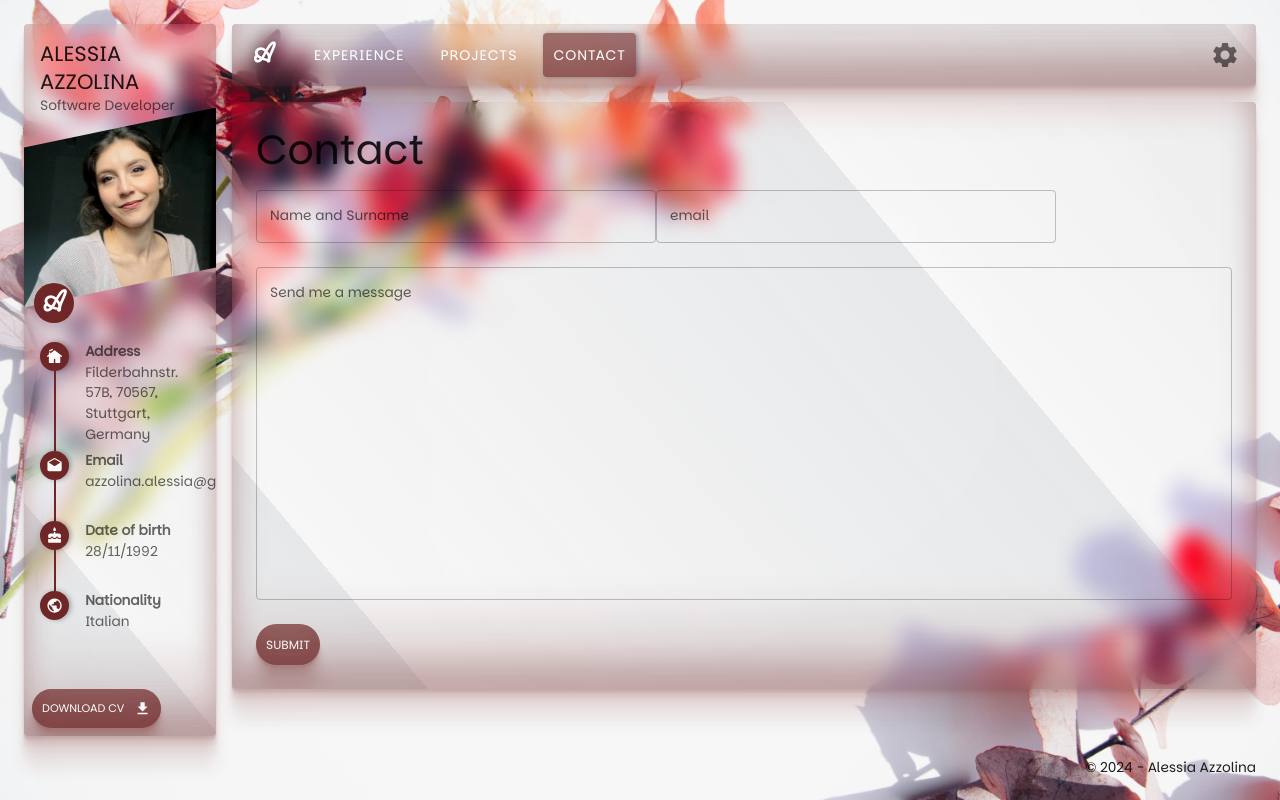
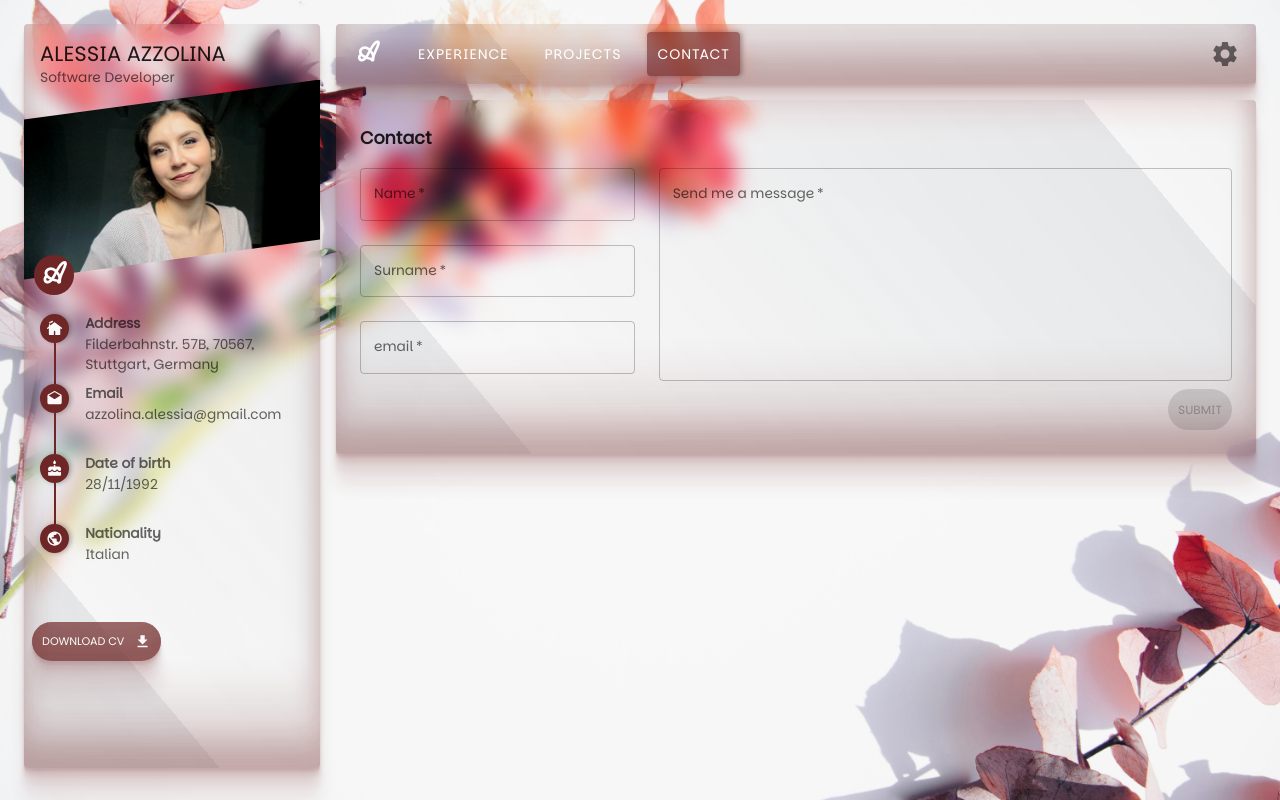
Before and after one commit to AlessiAzzol/my-portfolio, a React (Vite) app: page /my-portfolio/contact in a window 1280 px wide. Built offline with nearby package versions, Linux system fonts and the light colour scheme.

Commit message:
added services

```diff
--- a/src/App.jsx
+++ b/src/App.jsx
@@ -20,20 +20,23 @@ function App() {
 			<ThemeProviderWrapper>
 
 				<CssBaseline />
-				<Grid container rowSpacing={1} columnSpacing={2}
+				<Grid container rowSpacing={1} columnSpacing={2} size={12}
 					sx={{
 						height: "100vh",
+						display: "flex",
+						justifyContent: "center",
 						backgroundImage: (theme) => theme.custom.background,
 						backgroundPosition: 'center',
 						backgroundRepeat: 'no-repeat',
 						backgroundSize: 'cover',
 						padding: 3,
+						overflow: "auto",
 					}}>
-					<Grid item="true" size={{ xs: 12, sm: 6, md: 3, lg: 2 }}>
+					<Grid item="true" size={{ xs: 12, sm: 6, md: 3, lg: 3, xl: 3, }} sx={{ height: "100%" }}>
 						<Sidenav img={profile} />
 					</Grid>
-					<Grid item="true" size={{ xs: 12, sm: 6, md: 9, lg: 10 }}>
 
+					<Grid item="true" size={{ xs: 12, sm: 6, md: 9, lg: 9, xl: 8, }}>
 						<Router>
 							<Routes>
 								<Route path="/" element={<Layout />}>
--- a/src/components/Footer/Footer.jsx
+++ b/src/components/Footer/Footer.jsx
@@ -1,8 +1,10 @@
+import Box from '@mui/material/Box';
+
 function Footer() {
 	return (
-		<footer style={{ textAlign: 'right' }} >
+		<Box sx={{ textAlign: 'right' }} >
 			<p>&copy; {new Date().getFullYear()} - Alessia Azzolina</p>
-		</ footer>
+		</ Box>
 	);
 }
 
--- a/src/components/Header/Header.jsx
+++ b/src/components/Header/Header.jsx
@@ -11,7 +11,7 @@ function Header() {
 	const location = useLocation();
 
 	return (
-		<Card sx={{ marginBottom: 2, display: 'flex', justifyContent: 'space-between', alignItems: 'center', }}>
+		<Card sx={{ marginBottom: 2, display: 'flex', justifyContent: 'space-between', alignItems: 'center', height: 60 }}>
 			<Box sx={{ display: 'flex', flexGrow: 1, alignItems: 'center', padding: 0 }}>
 				<Button
 					key='home'
--- a/src/components/Profile/Profile.jsx
+++ b/src/components/Profile/Profile.jsx
@@ -26,11 +26,15 @@ function Profile(props) {
 	};
 
 	return (
-		<Card>
+		<Card sx={{
+			padding: 0,
+			flexGrow: 1,
+			height: "93vh",
+		}}>
 			<CardHeader title={data.profile.title} subheader={data.profile.subheader} />
 			<CardMedia image={props.img} sx={{ clipPath: "polygon(0 20%, 100% 0, 100% 80%, 0% 100%)", height: "200px", marginTop: "-25px" }} />
 			<Avatar sx={{ marginTop: "-25px", marginLeft: "10px", fontFamily: 'Bonbon', fontWeight: 'bold', fontSize: 'xx-large', }}>A</Avatar>
-			<CardContent sx={{ padding: "0" }}>
+			<CardContent sx={{ padding: 0, }}>
 				<CustomTimeline children={data.profile.menu} />
 			</CardContent>
 			<CardActions>
--- a/src/components/Timeline/CustomTimeline.jsx
+++ b/src/components/Timeline/CustomTimeline.jsx
@@ -17,12 +17,12 @@ function CustomTimeline({ children }) {
 			{children.map((child, index) => (
 				<TimelineItem key={index} >
 					<TimelineSeparator>
-						<TimelineDot sx={{ margin: "0", }}>{child.icon}</TimelineDot>
+						<TimelineDot sx={{ margin: 0, }}>{child.icon}</TimelineDot>
 						{index !== children.length - 1 && (
 							<TimelineConnector />
 						)}
 					</TimelineSeparator>
-					<TimelineContent sx={{ paddingTop: "0", }} color="textSecondary">
+					<TimelineContent sx={{ paddingTop: 0, }} color="textSecondary">
 						<Typography><strong>{child.title}</strong></Typography>
 						<Typography variant="caption"><em>{child.date}</em></Typography>
 						<Typography>{child.content}</Typography>
--- a/src/data/resumeData.jsx
+++ b/src/data/resumeData.jsx
@@ -49,16 +49,31 @@ export default {
 		},
 		pages: {
 			home: {
-				section: [
+				section1:
 				{
 					title: "About me",
 					description: "I am a creative thinker who enjoys exploring innovative solutions from different perspectives. With a strong background in backend development, I bring strong analytical skills and the ability to approach challenges both independently and collaboratively.",
 				},
-					{
+				section2: {
 					title: "Services",
+					description: "",
+					skills: [
+						{ title: "JAVA", level: 100 },
+						{ title: "Spring Boot", level: 90 },
+						{ title: "Web Services", level: 90 },
+						{ title: "Postman", level: 90 },
+						{ title: "Relational Database", level: 75 },
+						{ title: "HTML, CSS", level: 60 },
+						{ title: "Python, Django", level: 40 },
+						{ title: "Angular JS", level: 30 },
+						{ title: "React", level: 30 },
+					],
+				},
+				section3: {
+					title: "Hobbies",
 					description: "TODO",
-					},
-				]
+				}
+
 			},
 			resume: {
 				title: "Experience",
@@ -97,20 +112,6 @@ export default {
 						},
 					]
 				},
-				skills: {
-					title: "Skills",
-					section: [
-						{ title: "HTML", level: 90 },
-						{ title: "CSS", level: 80 },
-						{ title: "JavaScript", level: 85 },
-						{ title: "React", level: 90 },
-						{ title: "Angular", level: 80 },
-						{ title: "Vue", level: 75 },
-						{ title: "Java", level: 85 },
-						{ title: "C++", level: 80 },
-						{ title: "Python", level: 75 },
-					]
-				},
 			},
 			portfolio: {
 				title: "Portfolio",
@@ -119,9 +120,13 @@ export default {
 			},
 			contact: {
 				title: "Contact",
-				name: "Name and Surname",
+				name: "Name",
+				surname: "Surname",
 				email: "email",
 				defaultValue: "Send me a message",
+				success: "Message sent successfully.",
+				helperText: "Please enter a valid e-mail address",
+				error: "Error sending message.",
 			},
 		},
 	},
@@ -149,16 +154,30 @@ export default {
 		},
 		pages: {
 			home: {
-				section: [
-					{
+				section1: {
 					title: "Su di me",
 					description: "Sono una persona creativa che ama esplorare soluzioni innovative da diverse prospettive. Con un solido background nello sviluppo backend, possiedo forti capacità analitiche e l'abilità di affrontare le sfide sia in modo indipendente che collaborativo.",
 				},
-					{
+				section2: {
 					title: "Servizi",
+					description: "",
+					skills: [
+						{ title: "JAVA", level: 100 },
+						{ title: "Spring Boot", level: 90 },
+						{ title: "Web Services", level: 90 },
+						{ title: "Postman", level: 90 },
+						{ title: "Relational Database", level: 75 },
+						{ title: "HTML, CSS", level: 60 },
+						{ title: "Python, Django", level: 40 },
+						{ title: "Angular JS", level: 30 },
+						{ title: "React", level: 30 },
+					],
+				},
+				section3: {
+					title: "Tempo libero",
 					description: "TODO",
-					},
-				]
+				}
+
 			},
 			resume: {
 				title: "Esperienza",
@@ -197,20 +216,7 @@ export default {
 						},
 					]
 				},
-				skills: {
-					title: "Skills",
-					section: [
-						{ title: "HTML", level: 90 },
-						{ title: "CSS", level: 80 },
-						{ title: "JavaScript", level: 85 },
-						{ title: "React", level: 90 },
-						{ title: "Angular", level: 80 },
-						{ title: "Vue", level: 75 },
-						{ title: "Java", level: 85 },
-						{ title: "C++", level: 80 },
-						{ title: "Python", level: 75 },
-					]
-				},
+
 			},
 			portfolio: {
 				title: "Progetti",
@@ -219,9 +225,13 @@ export default {
 			},
 			contact: {
 				title: "Contatti",
-				name: "Nome e cognome",
+				name: "Nome",
+				surname: "Cognome",
 				email: "email",
 				defaultValue: "Scrivi un messaggio",
+				success: "Messaggio inviato correttamente.",
+				helperText: "Inserisci un indirizzo email valido",
+				error: "Si è verificato un errore nell'invio del messaggio.",
 			},
 		},
 	},
@@ -249,16 +259,31 @@ export default {
 		},
 		pages: {
 			home: {
-				section: [
+				section1:
 				{
 					title: "Über mich",
 					description: "Ich bin eine kreative Person, die gerne innovative Lösungen aus verschiedenen Perspektiven erforscht. Mit einem starken Hintergrund in der Backend-Entwicklung, bringe ich ausgeprägte analytische Fähigkeiten sowie die Fähigkeit mit und gehe Herausforderungen sowohl eigenständig als auch im Team an.",
 				},
-					{
+				section2: {
 					title: "Leistungen",
+					description: "",
+					skills: [
+						{ title: "JAVA", level: 100 },
+						{ title: "Spring Boot", level: 90 },
+						{ title: "Web Services", level: 90 },
+						{ title: "Postman", level: 90 },
+						{ title: "Relational Database", level: 75 },
+						{ title: "HTML, CSS", level: 60 },
+						{ title: "Python, Django", level: 40 },
+						{ title: "Angular JS", level: 30 },
+						{ title: "React", level: 30 },
+					],
+				},
+				section3: {
+					title: "Hobbys",
 					description: "TODO",
-					},
-				]
+				}
+
 			},
 			resume: {
 				title: "Erfahrung",
@@ -297,20 +322,6 @@ export default {
 						},
 					]
 				},
-				skills: {
-					title: "Skills",
-					section: [
-						{ title: "HTML", level: 90 },
-						{ title: "CSS", level: 80 },
-						{ title: "JavaScript", level: 85 },
-						{ title: "React", level: 90 },
-						{ title: "Angular", level: 80 },
-						{ title: "Vue", level: 75 },
-						{ title: "Java", level: 85 },
-						{ title: "C++", level: 80 },
-						{ title: "Python", level: 75 },
-					]
-				},
 			},
 			portfolio: {
 				title: "Projekte",
@@ -319,9 +330,13 @@ export default {
 			},
 			contact: {
 				title: "Kontakt",
-				name: "Vorname und Name",
+				name: "Vorname",
+				surname: "Nachname",
 				email: "email",
 				defaultValue: "Eine Nachricht senden",
+				success: "Nachricht korrekt gesendet.",
+				helperText: "Bitte geben Sie eine gültige E-Mail ein",
+				error: "Ein Fehler ist aufgetreten, die Nachricht wurde nicht gesendet.",
 			},
 		},
 	}
--- a/src/pages/Contact.jsx
+++ b/src/pages/Contact.jsx
@@ -4,6 +4,7 @@ import { useLanguage } from '../context/LanguageContext.jsx';
 import { Button } from '@mui/material';
 import { useState } from 'react';
 import emailjs from "@emailjs/browser";
+import Grid from '@mui/material/Grid2';
 
 
 function Contact() {
@@ -11,11 +12,20 @@ function Contact() {
 
 	const [formData, setFormData] = useState({
 		name: "",
+		surname: "",
 		email: "",
 		message: "",
 	});
 
+	const [emailError, setEmailError] = useState(false);
+
 	const handleChange = (e) => {
+		setFormData({ ...formData, [e.target.name]: e.target.value });
+	};
+
+	const handleEmailChange = (e) => {
+		const emailPattern = /^[^\s@]+@[^\s@]+\.[^\s@]+$/;
+		setEmailError(e.target.value && !emailPattern.test(e.target.value));
 		setFormData({ ...formData, [e.target.name]: e.target.value });
 	};
 
@@ -27,7 +37,7 @@ function Contact() {
 				import.meta.env.VITE_EMAILJS_SERVICE_ID,
 				import.meta.env.VITE_EMAILJS_TEMPLATE_ID,
 				{
-					from_name: formData.name,
+					from_name: formData.name + " " + formData.surname,
 					to_name: "Alessia",
 					reply_to: formData.email,
 					message: formData.message,
@@ -35,24 +45,30 @@ function Contact() {
 				import.meta.env.VITE_EMAILJS_PUBLIC_KEY
 			)
 			.then(
-				(response) => {
-					alert("Email inviata con successo!");
-					setFormData({ name: "", email: "", message: "" });
+				() => {
+					alert(data.pages.contact.success);
+					setFormData({ name: "", surname: "", email: "", message: "" });
 				},
 				(error) => {
-					alert("Errore durante l'invio dell'email.");
+					alert(data.pages.contact.success);
 					console.error(error);
 				}
 			);
 	};
 
 	return (
-		<Card sx={{ padding: 3 }}>
-			<Typography variant="h3">{data.pages.contact.title}</Typography>
+		<Card sx={{
+			padding: 3,
+			flexGrow: 1,
+			overflow: "auto",
+			maxHeight: "82vh",
+		}}>
+			<Typography variant="h6">{data.pages.contact.title}</Typography>
 			<Box component="form" autoComplete="off" noValidate onSubmit={handleSubmit}>
-				<TextField
-					sx={{ width: '50vh' }}
-					id="outlined-multiline"
+				<Grid container spacing={3} direction="row">
+					<Grid item="true" size={4} >
+						<TextField required
+							fullWidth
 							variant="outlined"
 							label={data.pages.contact.name}
 							rows={50}
@@ -61,8 +77,20 @@ function Contact() {
 							value={formData.name}
 							onChange={handleChange}
 						/>
-				<TextField
-					sx={{ width: '50vh' }}
+
+						<TextField required
+							fullWidth
+							variant="outlined"
+							label={data.pages.contact.surname}
+							rows={50}
+							margin="normal"
+							name="surname"
+							value={formData.surname}
+							onChange={handleChange}
+						/>
+
+						<TextField required
+							fullWidth
 							id="outlined-multiline"
 							variant="outlined"
 							label={data.pages.contact.email}
@@ -70,25 +98,34 @@ function Contact() {
 							margin="normal"
 							name="email"
 							value={formData.email}
-					onChange={handleChange}
+							onChange={handleEmailChange}
+							helperText={emailError ? data.pages.contact.helperText : ""}
+
 						/>
-				<TextField
+					</Grid>
+					<Grid item="true" size={8} >
+						<TextField required
 							id="outlined-multiline"
 							variant="outlined"
 							label={data.pages.contact.defaultValue}
 							multiline
 							fullWidth
-					rows={15}
+							rows={9}
 							margin="normal"
 							name="message"
 							value={formData.message}
 							onChange={handleChange}
 						/>
-				<Button type="submit" variant="contained" sx={{ mt: 2 }}>
+						<Grid item="true" sx={{ display: "flex", justifyContent: "flex-end", }}>
+							<Button type="submit" variant="contained"
+								disabled={emailError || !formData.email || !formData.name || !formData.surname || !formData.message}>
 								Submit
 							</Button>
-			</Box>
-		</Card>
+						</Grid>
+					</Grid>
+				</Grid>
+			</Box >
+		</Card >
 
 
 
```
Also changed, not shown: src/index.css (+0 -16 lines), src/pages/Experience.jsx (+6 -1 lines), src/pages/Home.jsx (+39 -15 lines), src/pages/Projects.jsx (+6 -1 lines). Lines whose indentation alone changed are shown as unchanged.
